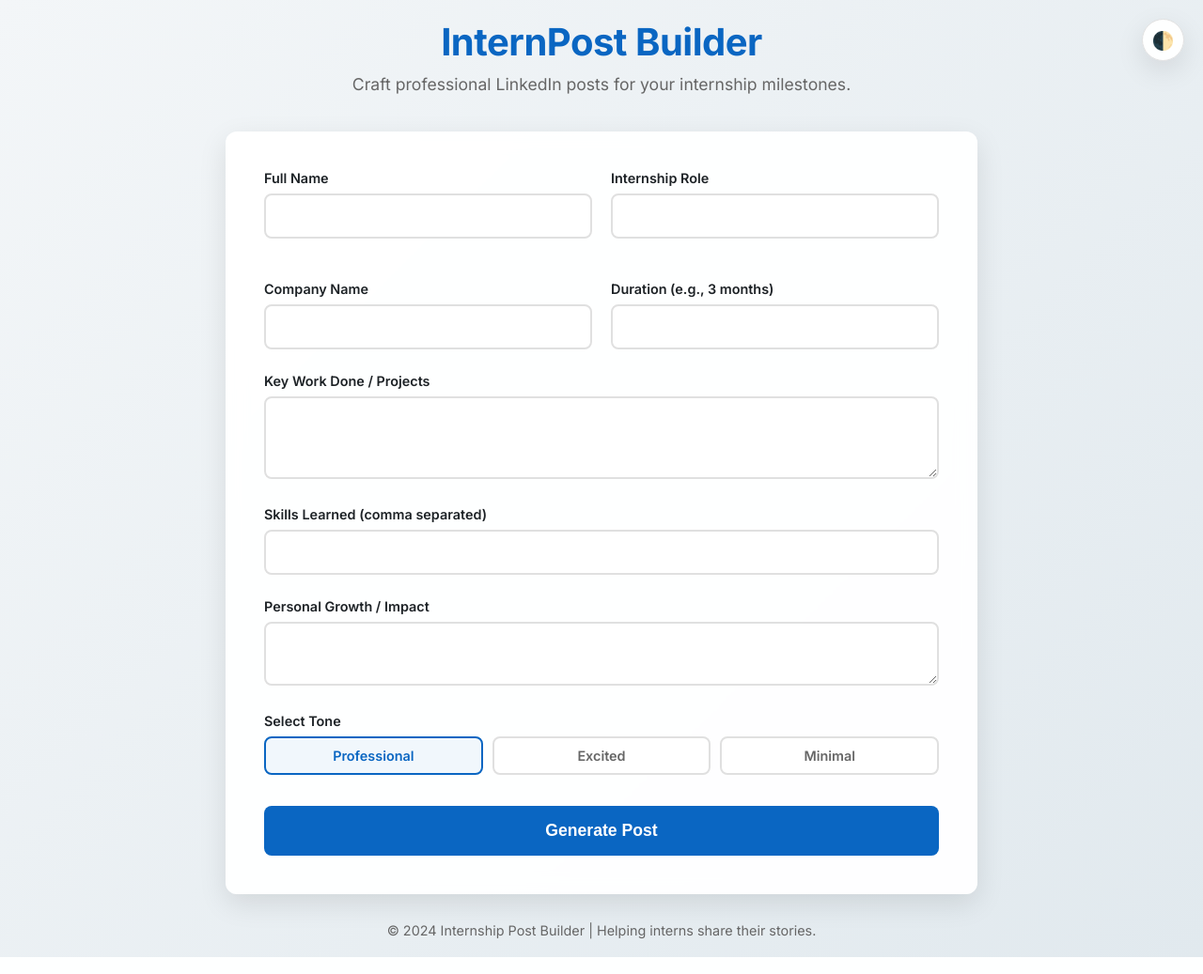
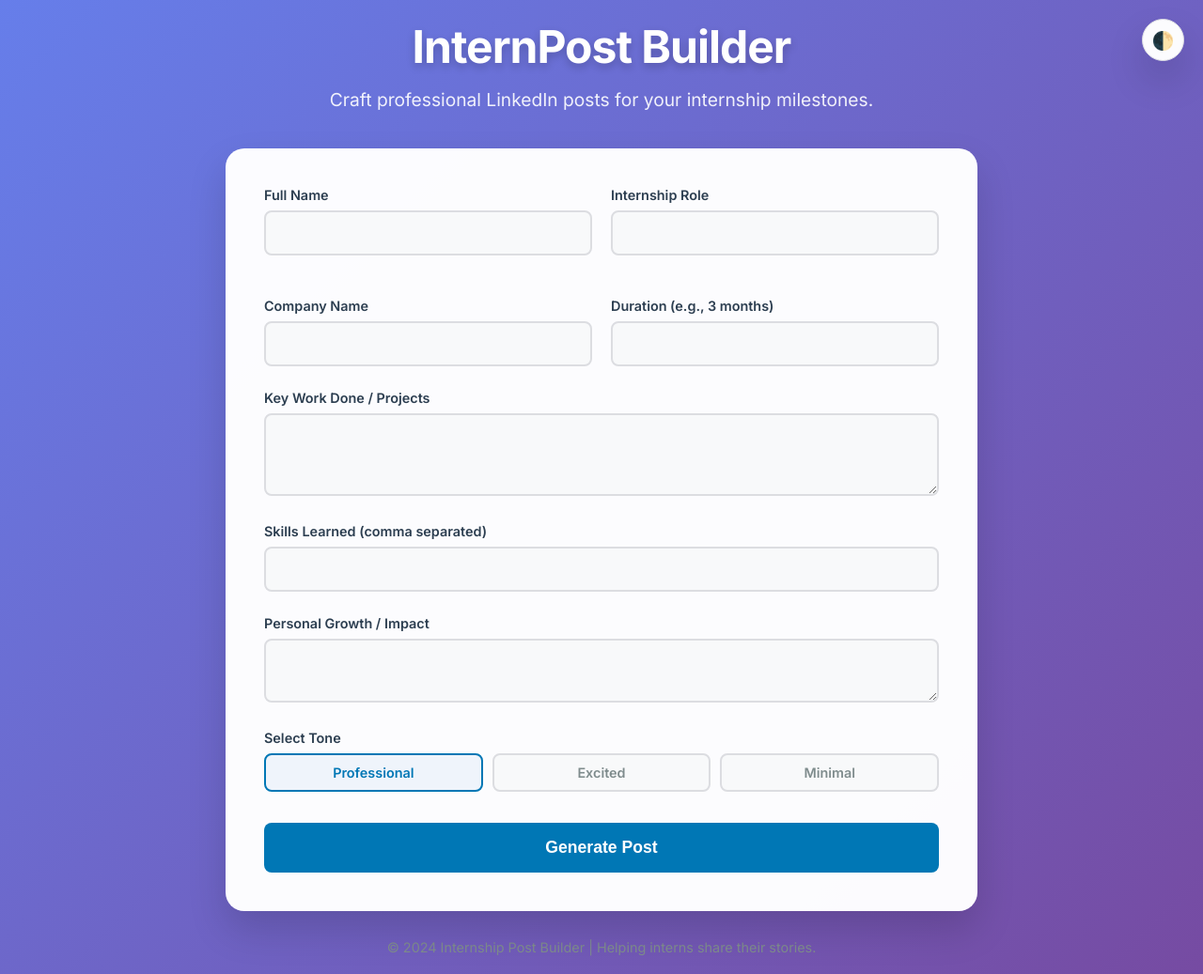
Before and after one commit to chanchalvora11-crypto/internship-post-builder, a Flask app: page / in a window 1280 px wide. Shown: the whole page at 94% size. Run offline with Flask 3, Linux system fonts and the light colour scheme.

Commit message:
Vibrant UI Overhaul and production fix

```diff
--- a/app.py
+++ b/app.py
@@ -1,7 +1,9 @@
 import random
 from flask import Flask, render_template, request, jsonify
+from whitenoise import WhiteNoise
 
 app = Flask(__name__)
+app.wsgi_app = WhiteNoise(app.wsgi_app, root='static/')
 
 def generate_post(data):
     """
--- a/requirements.txt
+++ b/requirements.txt
@@ -1,2 +1,3 @@
 Flask==3.0.3
 gunicorn
+whitenoise
--- a/static/css/style.css
+++ b/static/css/style.css
@@ -1,24 +1,24 @@
 :root {
-    --primary: #0a66c2;
-    --primary-hover: #004182;
-    --bg-gradient: linear-gradient(135deg, #f3f6f8 0%, #e1e9ee 100%);
-    --card-bg: rgba(255, 255, 255, 0.95);
-    --text-main: #1d2226;
-    --text-muted: #666666;
-    --shadow: 0 10px 30px rgba(0, 0, 0, 0.1);
-    --radius: 12px;
-    --input-bg: #ffffff;
-    --border: #e0e0e0;
+    --primary: #0077b5;
+    --primary-hover: #005582;
+    --bg-gradient: linear-gradient(135deg, #667eea 0%, #764ba2 100%);
+    --card-bg: rgba(255, 255, 255, 0.98);
+    --text-main: #2c3e50;
+    --text-muted: #7f8c8d;
+    --shadow: 0 20px 40px rgba(0, 0, 0, 0.15);
+    --radius: 20px;
+    --input-bg: #f8f9fa;
+    --border: #dcdde1;
 }
 
 [data-theme="dark"] {
-    --bg-gradient: linear-gradient(135deg, #1d2226 0%, #000000 100%);
-    --card-bg: rgba(30, 35, 40, 0.95);
-    --text-main: #f3f6f8;
-    --text-muted: #b0b0b0;
-    --shadow: 0 10px 30px rgba(0, 0, 0, 0.5);
-    --input-bg: #2d3339;
-    --border: #444444;
+    --bg-gradient: linear-gradient(135deg, #141e30 0%, #243b55 100%);
+    --card-bg: rgba(28, 35, 45, 0.98);
+    --text-main: #ecf0f1;
+    --text-muted: #bdc3c7;
+    --shadow: 0 20px 40px rgba(0, 0, 0, 0.6);
+    --input-bg: #2c3e50;
+    --border: #34495e;
 }
 
 * {
@@ -50,16 +50,17 @@ header {
 }
 
 header h1 {
-    font-size: 2.5rem;
-    font-weight: 700;
-    color: var(--primary);
-    margin-bottom: 10px;
-    letter-spacing: -0.5px;
+    font-size: 3rem;
+    font-weight: 800;
+    color: white;
+    margin-bottom: 15px;
+    letter-spacing: -1px;
+    text-shadow: 0 4px 10px rgba(0,0,0,0.2);
 }
 
 header p {
-    color: var(--text-muted);
-    font-size: 1.1rem;
+    color: rgba(255,255,255,0.9);
+    font-size: 1.2rem;
 }
 
 .form-card, .output-card {
@@ -254,12 +255,16 @@ footer {
 }
 
 @keyframes slideUp {
-    from { transform: translateY(20px); opacity: 0; }
+    from { transform: translateY(40px); opacity: 0; }
     to { transform: translateY(0); opacity: 1; }
 }
 
 .fade-in {
-    animation: fadeIn 0.8s ease-out;
+    animation: fadeIn 1.2s ease-out forwards;
+}
+
+.container {
+    animation: slideUp 0.8s cubic-bezier(0.165, 0.84, 0.44, 1) forwards;
 }
 
 /* Loader */
```
